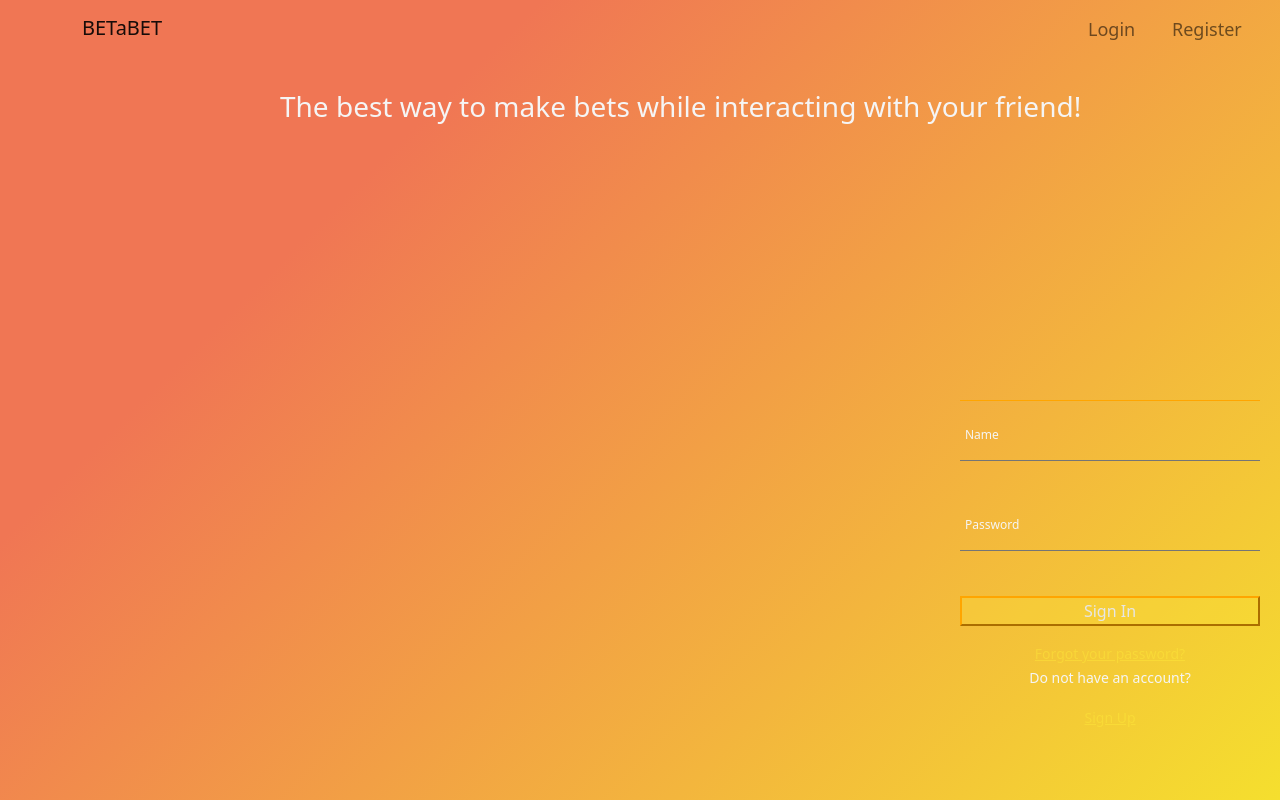
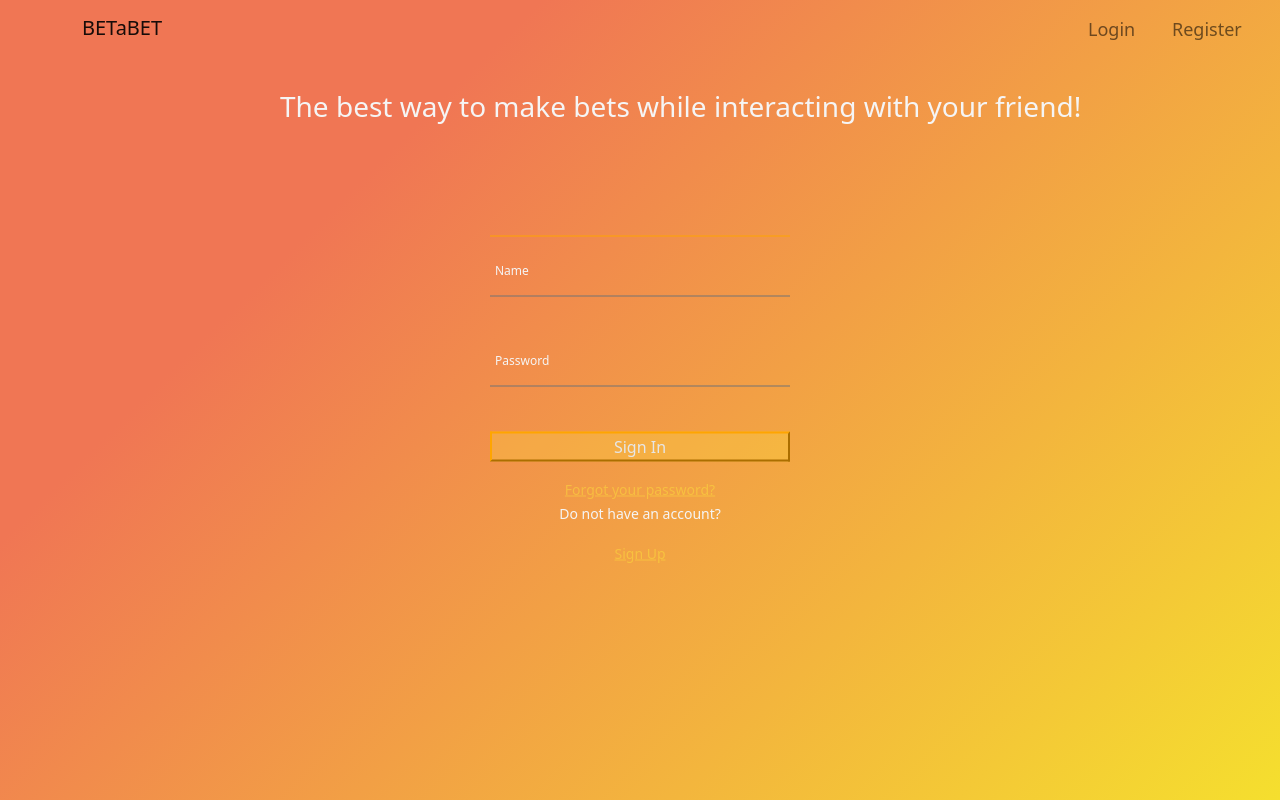
Before and after one commit to turgut-edis/SocialBettingProject, a React (Create React App) app in the folder redux-intro/: page / in a window 1280 px wide. Built offline with nearby package versions, Linux system fonts and the light colour scheme.

Commit message:
small css fix

```diff
--- a/redux-intro/src/components/csscomponents/components.css
+++ b/redux-intro/src/components/csscomponents/components.css
@@ -162,9 +162,10 @@ body {
 
 .container-content {
   border: 5px solid #FFFF00;
-  position: fixed;
+  position: absolute;
+  left: 50%;
   top: 50%;
-  left:75%;
+  transform: translate(-50%, -50%);
   border-color: orange;
   border-image: none;
   border-style: solid solid none;
```
